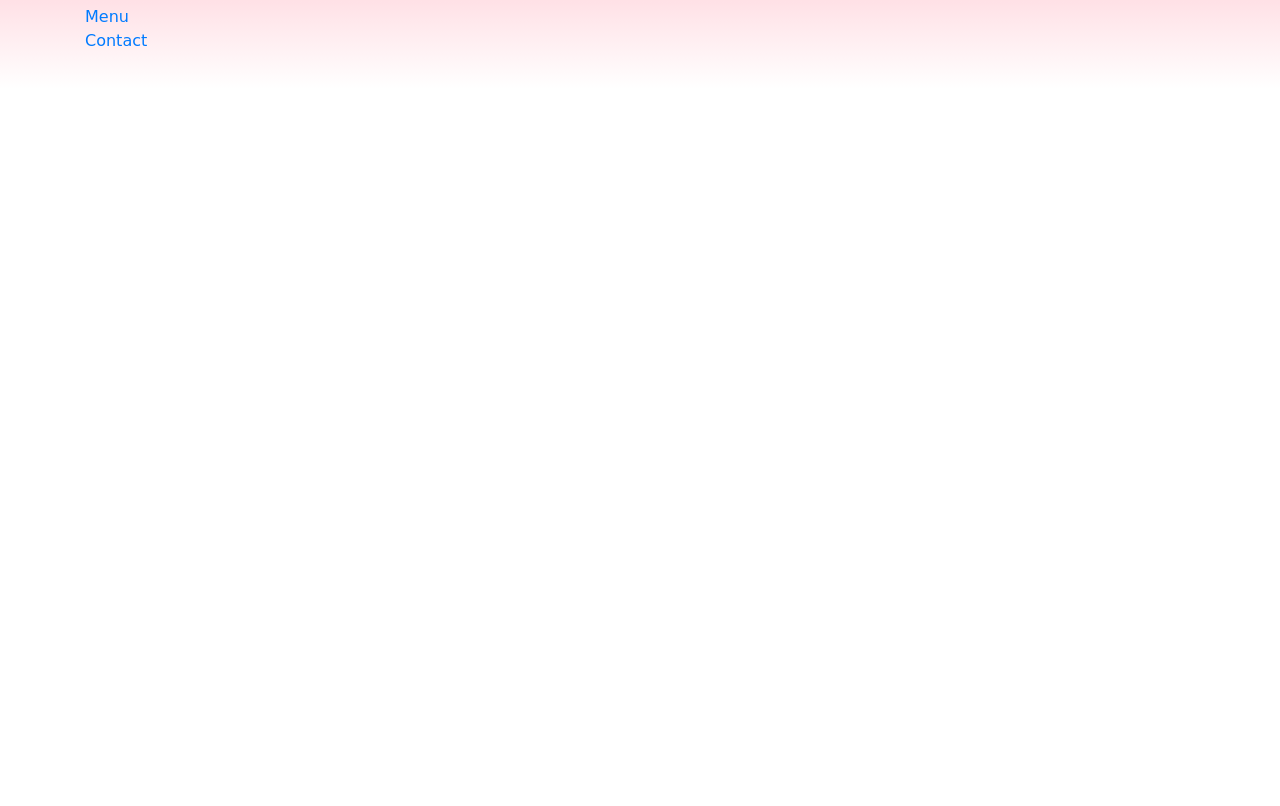
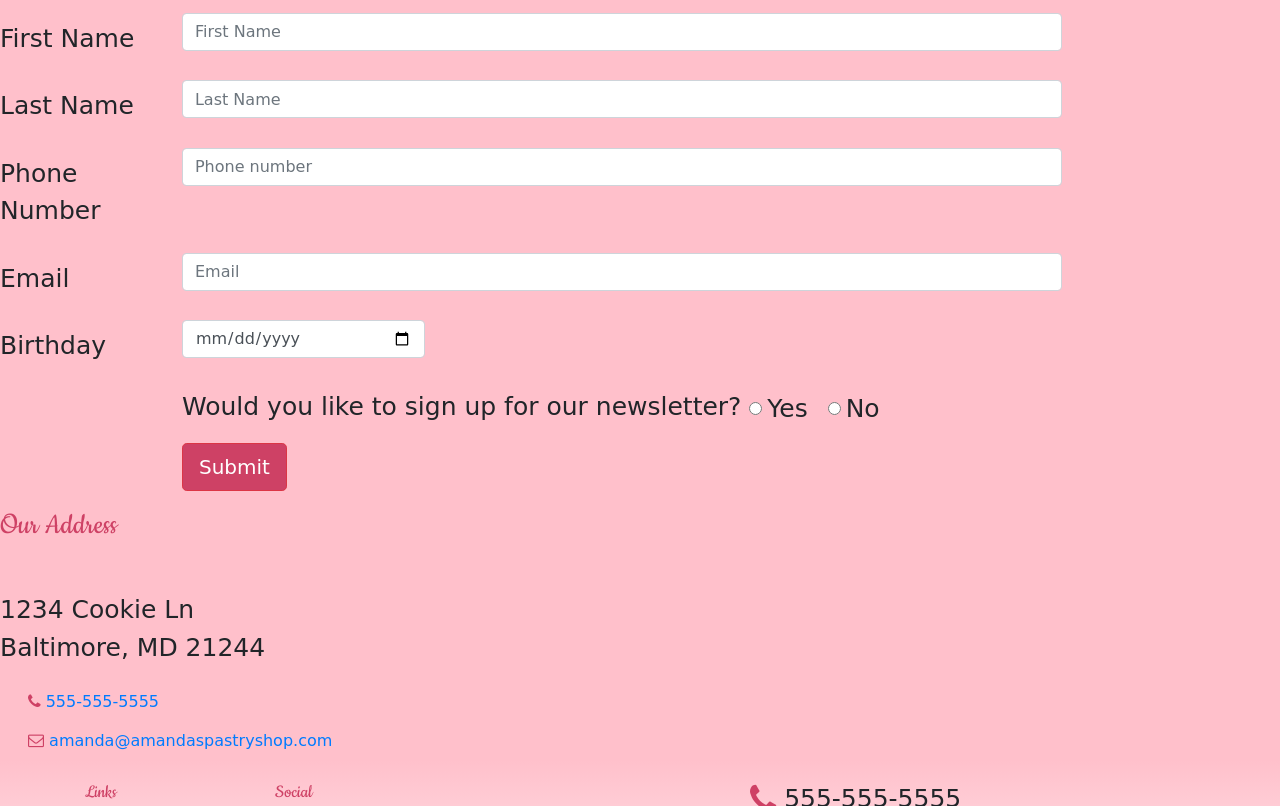
Before and after one commit to aca62997/AmandasPastryShop, a website: page contact.html in a window 1280 px wide. Shown: the part 293-1099 px from the top of the page. Before the commit the page ends 800 px from the top, so only its background shows below. Drawn offline with nearby package versions, Linux system fonts and the light colour scheme; a web font is replaced by a local one.

Commit message:
Contact Page intial

```diff
--- a/contact.html
+++ b/contact.html
@@ -9,6 +9,9 @@
     <!-- Stylesheets go here! -->
     <link rel="stylesheet" href="node_modules/bootstrap/dist/css/bootstrap.min.css" />
     <link rel="stylesheet" href="https://fonts.googleapis.com/css2?family=Cookie&display=swap">
+    <link rel="stylesheet" href="https://fonts.googleapis.com/css2?family=Lateef&display=swap">
+    <link rel="stylesheet" href="node_modules/font-awesome/css/font-awesome.min.css" />
+    <link rel="stylesheet" href="node_modules/bootstrap-social/bootstrap-social.css" />
     <link rel="stylesheet" href="css/styles.css" />
 
     <title>Amanda's Pastry Shop</title>
@@ -18,6 +21,9 @@
     <header class="jumbotron jumbotron-fluid">
         <div class="container">
             <div class="row row-content align-items-center">
+                <div class="col-4 col-sm-3 col-md-2 align-self-center">
+                    <i class="fa fa-birthday-cake fa-5x"></i>
+                </div>
                 <div class="col">
                     <h1>Amanda's Pastry Shop</h1>
                     <h2>Treats that make you smile!</h2>
@@ -50,9 +56,82 @@
         <!--Calendar with event dates-->
     </div>
 
-    <div>
-        <!--Contact button with popup form with js-->
+<div class="row row-content">
+    <div class="col-12">
+        <h2>Sign up for our Newsletter and get a Free Birthday cookie!</h2>
+        <hr />
     </div>
+    <div class="col-md-10">
+        <form>
+            <div class="form-group row">
+                <label for="firstName" class="col-md-2 col-form-label">First Name</label>
+                <div class="col-md-10">
+                    <input type="text" class="form-control" id="firstName" name="firstName" placeholder="First Name" />
+                </div>
+            </div>
+            <div class="form-group row">
+                <label for="lastName" class="col-md-2 col-form-label">Last Name</label>
+                <div class="col-md-10">
+                    <input type="text" class="form-control" id="lastName" name="lastName" placeholder="Last Name" />
+                </div>
+            </div>
+            <div class="form-group row">
+                <label for="areaCode" class="col-md-2 col-form-label">Phone Number</label>
+                <div class="col-md-10">
+                    <input type="tel" class="form-control" name="telNum" placeholder="Phone number" />
+                </div>
+            </div>
+            <div class="form-group row">
+                <label for="email" class="col-md-2 col-form-label">Email</label>
+                <div class="col-md-10">
+                    <input type="text" class="form-control" name="email" placeholder="Email" />
+                </div>
+            </div>
+            <div class="form-group row">
+                <label for="email" class="col-md-2 col-form-label">Birthday</label>
+                <div class="col-md-3">
+                    <input type="date" class="form-control" name="email" placeholder="Email" />
+                </div>
+            </div>
+            <div class="form-group row">
+                <div class="col offset-md-2">
+                    Would you like to sign up for our newsletter?
+                    <div class="form-check form-check-inline">
+                        <input type="radio" class="form-check-input" id="contactYes" name="contactRadios" value="yes" />
+                        <label for="contactYes" class="form-check-label">Yes</label>
+                    </div>
+                    <div class="form-check form-check-inline">
+                        <input type="radio" class="form-check-input" id="contactNo" name="contactRadios" value="no" />
+                        <label for="contactNo" class="form-check-label">No</label>
+                    </div>
+                </div>
+            </div>
+            <div class="form-group row">
+                <div class="offset-md-2 col-md-10">
+                    <button type="submit" class="btn btn-lg btn-outline-danger">Submit</button>
+                </div>
+            </div>
+        </form>
+    </div>
+</div>
+
+<div class="row row-content align-items-center">
+    <div class="col-sm-4">
+        <h2>Our Address</h2>
+        <br />
+        </div>
+        <address class="col col-12">
+            1234 Cookie Ln<br />
+            Baltimore, MD 21244<br />
+        </address>
+    </div>
+    <div class="col">
+        <a role="button" class="btn btn-link" href="tel:+12035551234"><i class="fa fa-phone"></i> 555-555-5555</a><br>
+        <a role="button" class="btn btn-link" href="mailto:campsites@nucamp.co"><i class="fa fa-envelope-o"></i>
+            amanda@amandaspastryshop.com</a>
+    </div>
+</div>
+
 
     <footer>
         <div class="container">
@@ -68,13 +147,13 @@
                 </div>
                 <div class="col-6 col-sm-5">
                     <h5>Social</h5>
-                    <a href="http://instagram.com/">Instagram</a>
-                    <a href="http://facebook.com/">Facebook</a>
-                    <a href="http://twitter.com/">Twitter</a>
+                    <a href="http://instagram.com/"><i class="fa fa-instagram fa-3x"></i></a>
+                    <a href="http://facebook.com/"><i class="fa fa-facebook fa-3x"></i></a>
+                    <a href="http://twitter.com/"><i class="fa fa-twitter fa-3x"></i></a>
                 </div>
                 <div class="col-sm-4">
-                    Tel: 555-555-5555<br />
-                    Email: amanda@amandaspastryshop.com
+                    <i class="fa fa-phone fa-lg"></i> 555-555-5555<br />
+                    <i class="fa fa-envelope fa-lg"></i> amanda@amandaspastryshop.com
                 </div>
             </div>
         </div>
--- a/css/styles.css
+++ b/css/styles.css
@@ -1,5 +1,8 @@
 body {
-    font-family: cursive, sans-serif;
+    font-family: "Lateef", cursive, sans-serif;
+    background-color: pink;
+    font-size: 25px;
+    border-left: 15px;
 }
 
 h1, h2, h3, h5 {
@@ -28,3 +31,12 @@ footer {
 .navbar {
     background-color: #ce4165;
 }
+
+.fa {
+    color:#ce4165;
+}
+
+.btn-lg {
+    background-color: #ce4165;
+    color: white;
+}
--- a/package.json
+++ b/package.json
@@ -15,6 +15,9 @@
   },
   "dependencies": {
     "bootstrap": "^4.5.2",
+    "bootstrap-social": "^5.1.1",
+    "font-awesome": "^4.7.0",
+    "googleapis": "^91.0.0",
     "jquery": "^3.5.1",
     "popper.js": "^1.16.1"
   }
```
Also changed, not shown: about.html (+11 -5 lines), index.html (+11 -5 lines), menu.html (+11 -5 lines), 1 other file.
